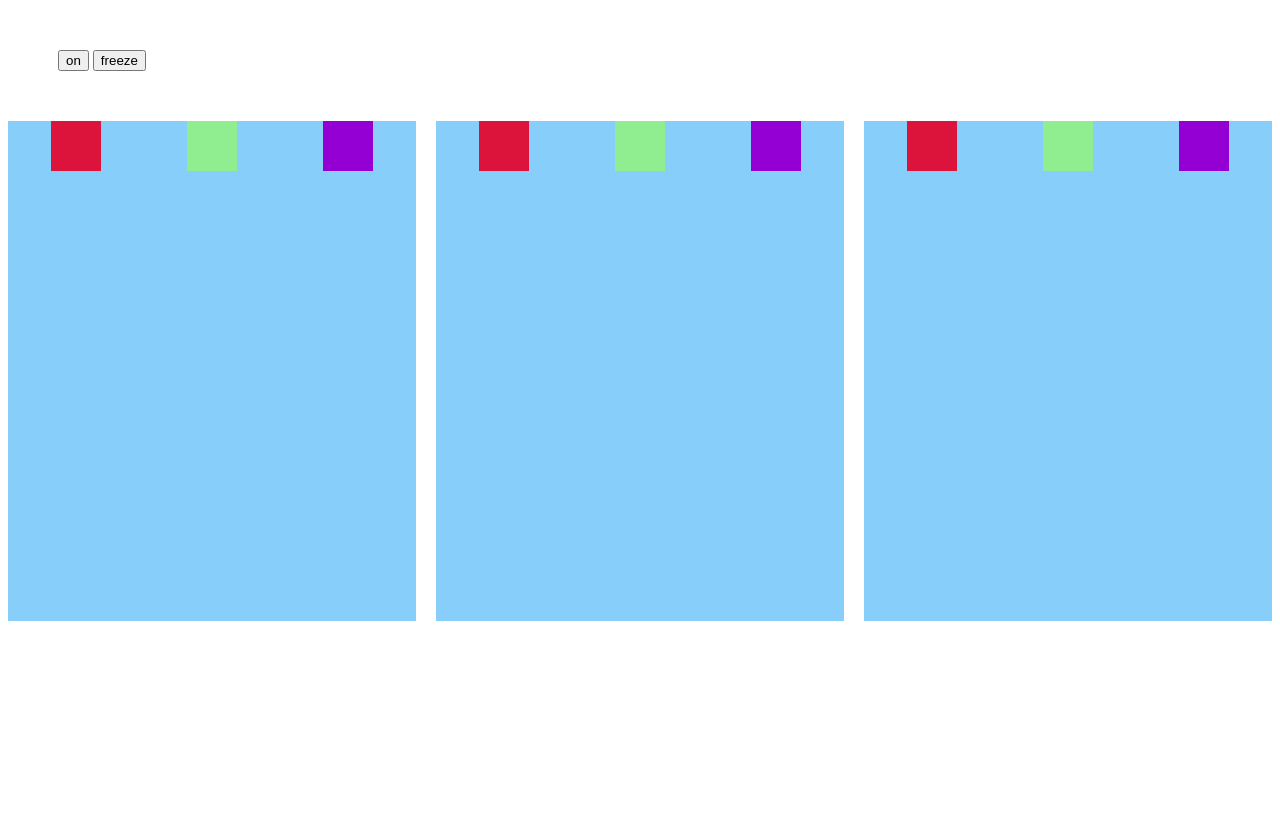
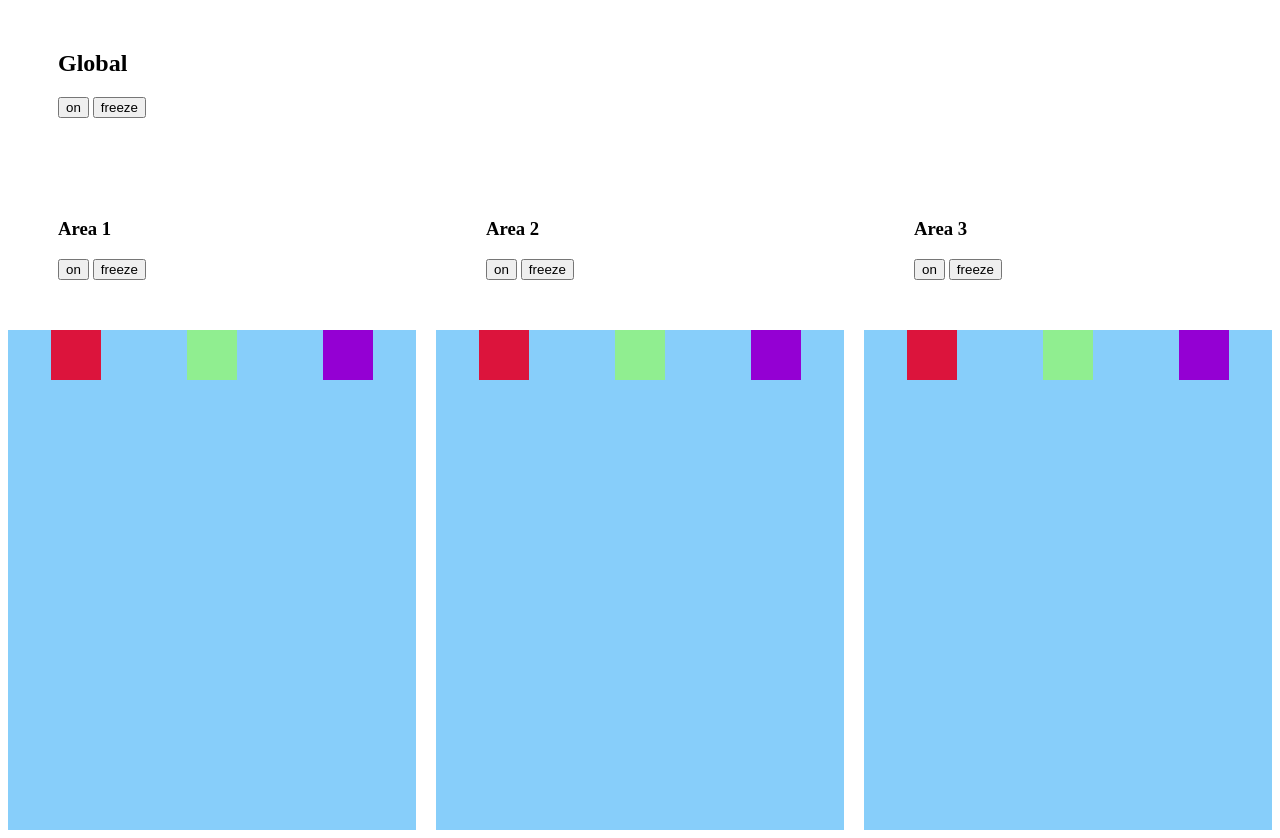
Before and after one commit to nicordev/js_physics, a plain HTML site: page index.html in a window 1280 px wide. Before the commit the page ends 800 px from the top, so only its background shows below. Drawn offline with Linux system fonts and the light colour scheme.

Commit message:
Reset vectors on limits

```diff
--- a/index.html
+++ b/index.html
@@ -46,25 +46,52 @@
 
 <body>
     <div class="commands">
+        <h2>Global</h2>
         <button type="button" onclick="physics.start()">on</button>
         <button type="button" onclick="physics.freeze()">freeze</button>
     </div>
 
     <div class="testArea">
+        <div>
+            <div class="commands">
+                <h3>Area 1</h3>
+                <button type="button" onclick="physics.areas[0].start()">on</button>
+                <button type="button" onclick="physics.areas[0].freeze()">freeze</button>
+            </div>
+
             <div class="area">
                 <div class="box color1"></div>
                 <div class="box color2"></div>
                 <div class="box color3"></div>
             </div>
+        </div>
+
+        <div>
+            <div class="commands">
+                <h3>Area 2</h3>
+                <button type="button" onclick="physics.areas[1].start()">on</button>
+                <button type="button" onclick="physics.areas[1].freeze()">freeze</button>
+            </div>
+
             <div class="area">
                 <div class="box color1"></div>
                 <div class="box color2"></div>
                 <div class="box color3"></div>
             </div>
+        </div>
+
+        <div>
+            <div class="commands">
+                <h3>Area 3</h3>
+                <button type="button" onclick="physics.areas[2].start()">on</button>
+                <button type="button" onclick="physics.areas[2].freeze()">freeze</button>
+            </div>
+
             <div class="area">
                 <div class="box color1"></div>
                 <div class="box color2"></div>
                 <div class="box color3"></div>
+            </div>
         </div>
     </div>
 
@@ -78,8 +105,8 @@
         function init() {
             physics.init(areaElts, {
                 addChildren: true,
-                childrenMasses: 0.1,
-                g: 1
+                childrenMasses: 1,
+                g: 9.81
             });
             console.log(physics.areas);
         }
--- a/physics.js
+++ b/physics.js
@@ -202,11 +202,25 @@ var physics = {
                 x: x || targetElement.offsetLeft,
                 y: y || targetElement.offsetTop
             },
+            width: targetElement.offsetWidth,
+            height: targetElement.offsetHeight,
             vector: {
                 dx: 0,
                 dy: 0
             },
             element: targetElement,
+
+            /**
+             * Apply a vector to the object
+             *
+             * @param dx
+             * @param dy
+             */
+            applyVector(dx = 0, dy = 0) {
+
+                object.vector.dx += dx;
+                object.vector.dy += dy;
+            },
 
             /**
              * Calculate the weight of the object
@@ -228,16 +242,73 @@ var physics = {
             },
 
             /**
+             * Reset the vector
+             */
+            resetVector: function () {
+
+                object.resetVectorX();
+                object.resetVectorY();
+            },
+
+            /**
+             * Reset the horizontal vector component
+             */
+            resetVectorX: function () {
+
+                object.vector.dx = 0;
+            },
+
+            /**
+             * Reset the vertical vector component
+             */
+            resetVectorY: function () {
+
+                object.vector.dy = 0;
+            },
+
+            /**
              * Move the object using its vector
              */
             move: function () {
 
                 if (object.isMoveable) {
-                    object.position.x += object.vector.dx;
-                    object.position.y += object.vector.dy + object.getWeight();
+                    object.position = getNextPosition();
+
                     object.refreshPosition();
 
                     requestAnimationFrame(object.move);
+                }
+
+                /**
+                 * Calculate the next position while taking into account the area limits
+                 *
+                 * @returns {{x: *, y: *}}
+                 */
+                function getNextPosition() {
+
+                    let nextPosition = {
+                        x: object.position.x + object.vector.dx,
+                        y: object.position.y + object.vector.dy + object.getWeight()
+                    };
+
+                    if (nextPosition.x < 0) {
+                        nextPosition.x = 0;
+                        object.resetVectorX();
+                    }
+                    if (nextPosition.y < 0) {
+                        nextPosition.y = 0;
+                        object.resetVectorY();
+                    }
+                    if (nextPosition.x + object.width > object.area.limits.x) {
+                        nextPosition.x = object.area.limits.x - object.width;
+                        object.resetVectorX();
+                    }
+                    if (nextPosition.y + object.height > object.area.limits.y) {
+                        nextPosition.y = object.area.limits.y - object.height;
+                        object.resetVectorY();
+                    }
+
+                    return nextPosition;
                 }
             }
         };
@@ -251,7 +322,6 @@ var physics = {
 
 /*
  * TODO
- * Identify an element to be the "space" where inside occurs physics on children
  */
 
 /*
```
Lines whose indentation alone changed are shown as unchanged.
